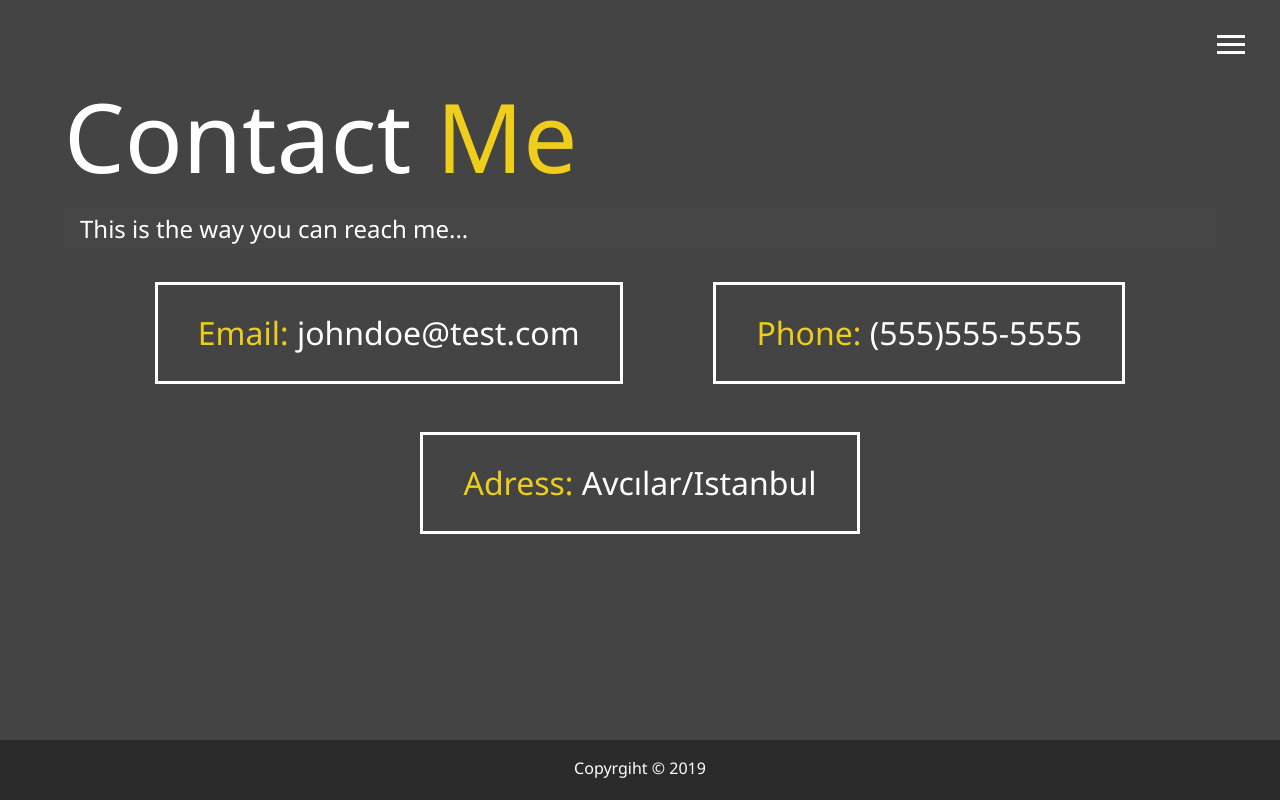
After one commit to Htcytm/personalportfolio, a PHP site: page /dist/contact.html in a window 1280 px wide. The commit adds this page. Run offline with PHP 8.4, Linux system fonts and the light colour scheme; some libraries are stand-ins or nearby versions.

Commit message:
initial website finish

```diff
--- /dev/null
+++ b/dist/contact.html
@@ -0,0 +1,71 @@
+<!DOCTYPE html>
+<html lang="en">
+  <head>
+    <meta charset="UTF-8" />
+    <meta name="viewport" content="width=device-width, initial-scale=1.0" />
+    <meta http-equiv="X-UA-Compatible" content="ie=edge" />
+
+    <link rel="stylesheet" href="css/main.css" />
+    <link
+      rel="stylesheet"
+      href="https://use.fontawesome.com/releases/v5.2.0/css/all.css"
+      integrity="sha384-hWVjflwFxL6sNzntih27bfxkr27PmbbK/iSvJ+a4+0owXq79v+lsFkW54bOGbiDQ"
+      crossorigin="anonymous"
+    />
+    <title>Contact Me</title>
+  </head>
+  <body>
+    <!--    <div class="overlay"></div> -->
+    <header>
+      <div class="menu-btn">
+        <div class="btn-line"></div>
+        <div class="btn-line"></div>
+        <div class="btn-line"></div>
+      </div>
+      <nav class="menu">
+        <div class="menu-branding">
+          <div class="portrait"></div>
+        </div>
+        <ul class="menu-nav">
+          <li class="nav-item">
+            <a href="index.html" class="nav-link">Home</a>
+          </li>
+          <li class="nav-item ">
+            <a href="about.html" class="nav-link">About Me</a>
+          </li>
+          <li class="nav-item">
+            <a href="work.html" class="nav-link">My Work</a>
+          </li>
+          <li class="nav-item current">
+            <a href="contact.html" class="nav-link">How To Reach Me</a>
+          </li>
+        </ul>
+      </nav>
+    </header>
+    <main id="contact">
+      <h1 class="lg-heading">Contact <span class="text-secondary">Me</span></h1>
+      <h2 class="sm-heading">
+        This is the way you can reach me...
+      </h2>
+      <div class="boxes">
+        <div>
+          <span class="text-secondary">Email:</span>
+          johndoe@test.com
+        </div>
+        <div>
+          <span class="text-secondary">Phone:</span>
+          (555)555-5555
+        </div>
+        <div>
+          <span class="text-secondary">Adress:</span>
+          Avcılar/Istanbul
+        </div>
+      </div>
+    </main>
+
+    <footer id="main-footer">
+      Copyrgiht &copy; 2019
+    </footer>
+    <script src="js/main.js"></script>
+  </body>
+</html>
--- a/dist/css/main.css
+++ b/dist/css/main.css
@@ -197,6 +197,25 @@ main {
       border-color: #eece1a;
       transition: all 0.5s ease-out; }
 
+.boxes {
+  display: flex;
+  flex-wrap: wrap;
+  justify-content: space-evenly;
+  align-items: center;
+  margin-top: 1rem; }
+  .boxes div {
+    font-size: 2rem;
+    border: 3px #fff solid;
+    padding: 1.5rem 2.5rem;
+    margin-bottom: 3rem;
+    transition: all 0.5s ease-out; }
+    .boxes div:hover {
+      padding: 0.5rem 1.5rem;
+      background: #eece1a;
+      color: #000; }
+      .boxes div:hover span {
+        color: #000; }
+
 .btn, .btn-dark, .btn-light {
   display: block;
   padding: 0.5rem 1rem;
--- a/scss/main.scss
+++ b/scss/main.scss
@@ -130,6 +130,32 @@ main {
   }
 }
 
+// Contact Page
+.boxes {
+  display: flex;
+  flex-wrap: wrap;
+  justify-content: space-evenly;
+  align-items: center;
+  margin-top: 1rem;
+
+  div {
+    font-size: 2rem;
+    border: 3px #fff solid;
+    padding: 1.5rem 2.5rem;
+    margin-bottom: 3rem;
+    @include easeOut;
+
+    &:hover {
+      padding: 0.5rem 1.5rem;
+      background: $secondary-color;
+      color: set-text-color($secondary-color);
+      span {
+        color: set-text-color($secondary-color);
+      }
+    }
+  }
+}
+
 // Button styles
 .btn {
   display: block;
```
